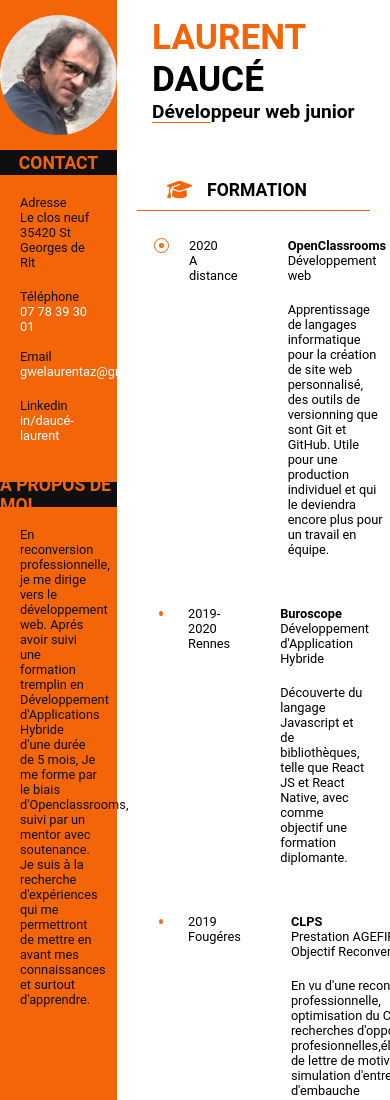
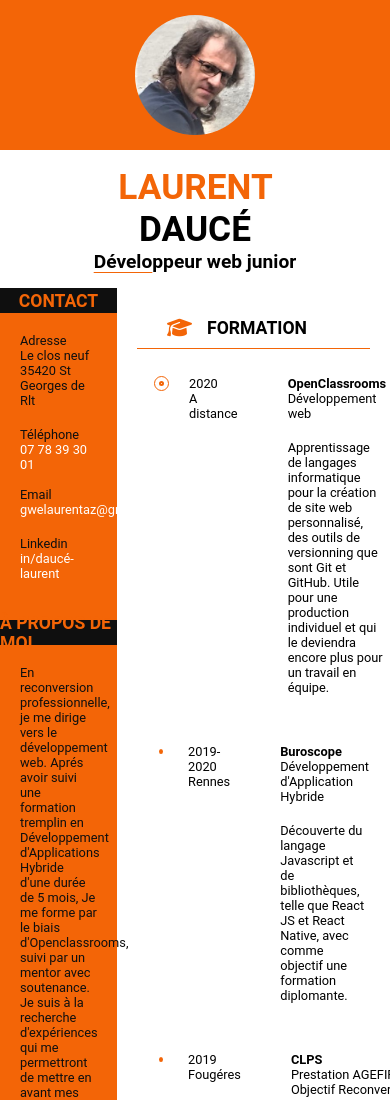
Before and after one commit to Tazlocoding/CV, a website: page index.html in a window 390 px wide. Shown: the top 1100 px of the page. Drawn offline with nearby package versions, Linux system fonts and the light colour scheme; files that its build step writes are made by us from their sources.

Commit message:
mise en place de media querry

```diff
--- a/sass/layout/_header.scss
+++ b/sass/layout/_header.scss
@@ -9,10 +9,13 @@
     width: 30%;
     height: 150px;
     background-color: $colour-background-right;
-  .asideSection__photo {
-    width: 120px;
-    height: 120px;
-    border-radius: 50%;
+    .asideSection__photo {
+      width: 120px;
+      height: 120px;
+      border-radius: 50%;
+    }
+    @media screen and (max-width: 900px) {
+      width: 100%;
     }
   }
   .header__title {
@@ -22,5 +25,12 @@
     .header__FirstName {
       color: $colour-background-right;
     }
+    @media screen and (max-width: 900px) {
+      margin: 4% auto;
+      text-align: center;
+    }
+  }
+  @media screen and (max-width: 900px) {
+    flex-direction: column;
   }
 }
```
